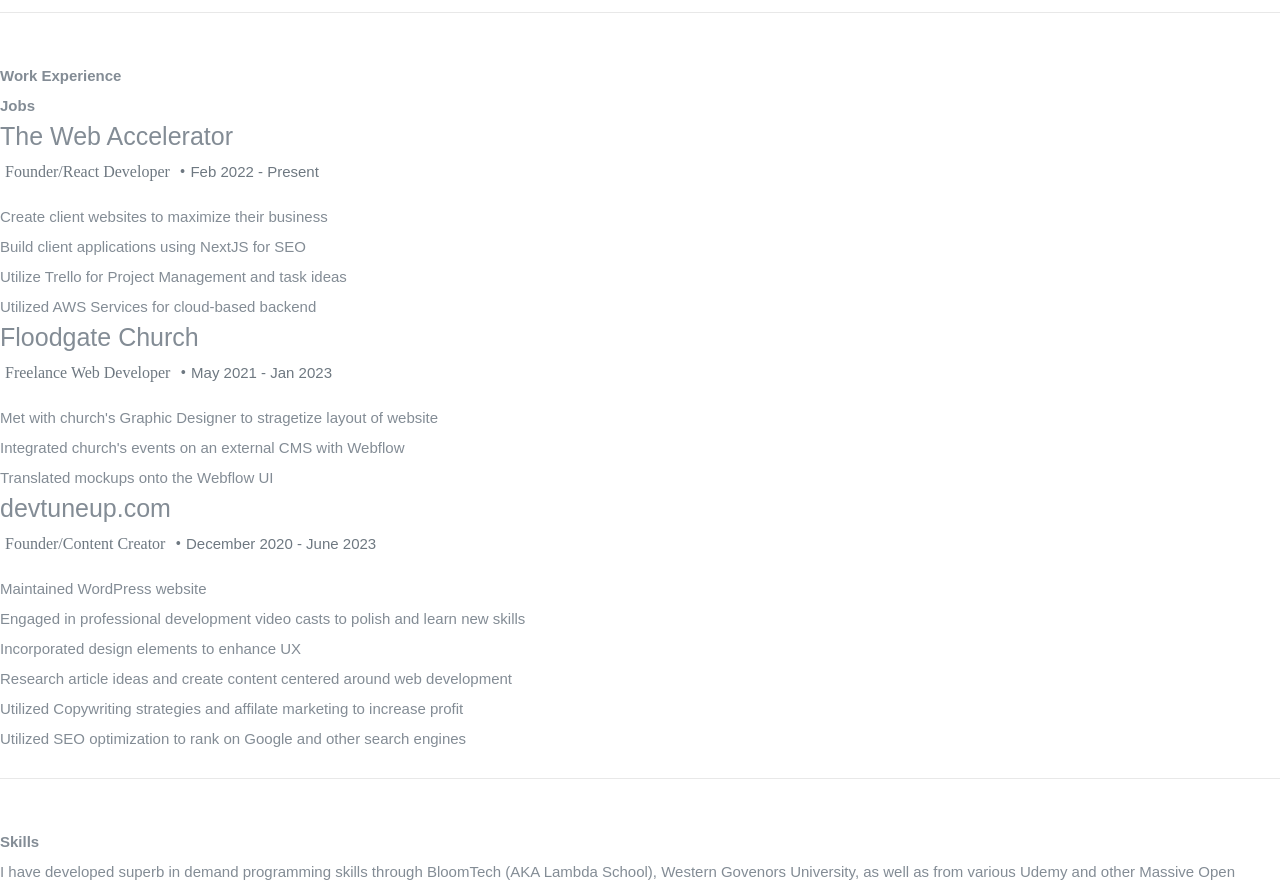
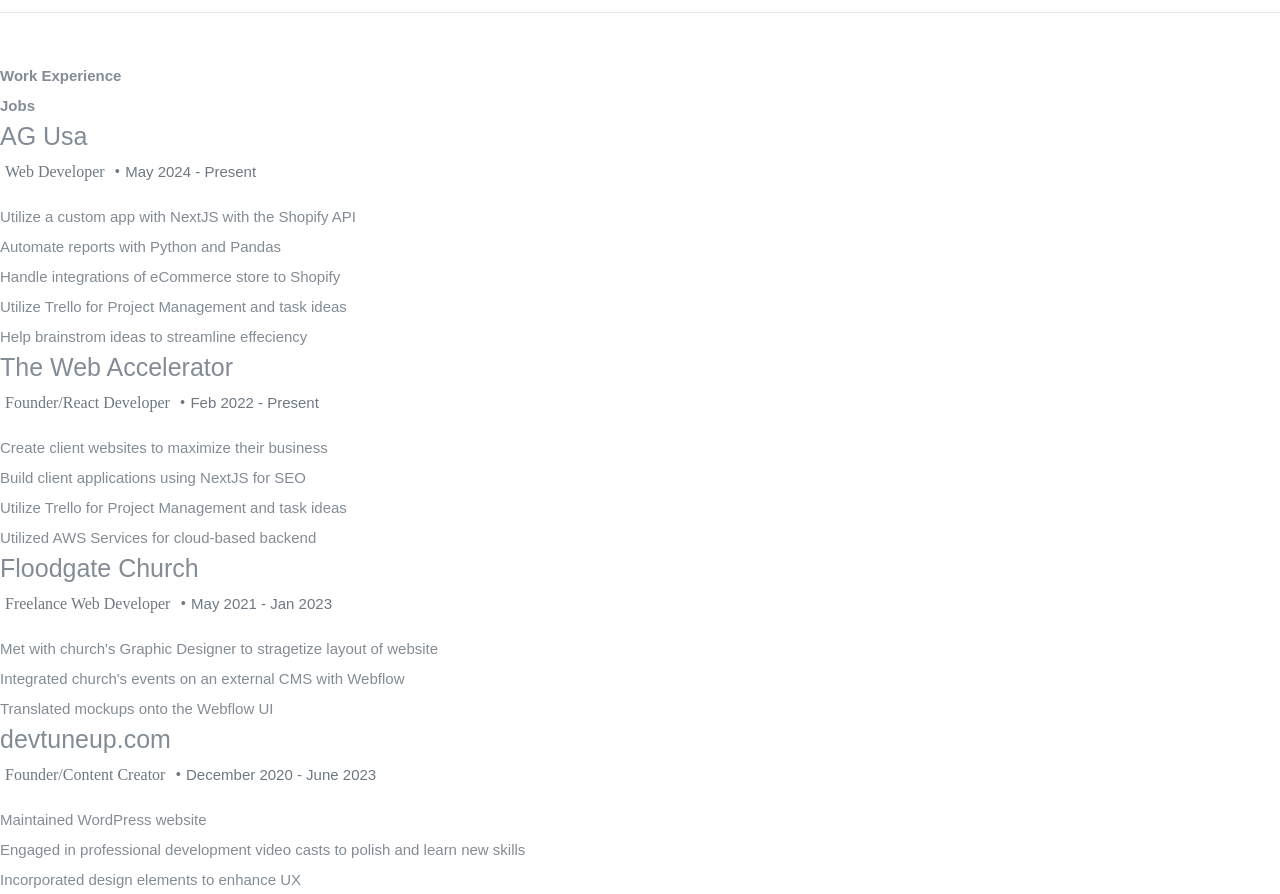
Before and after one commit to devaneyj3/Portfolio-Website, a React (Create React App) app: page / in a window 1280 px wide. Shown: the part 4200-5094 px from the top of the page. Built offline with nearby package versions, Linux system fonts and the light colour scheme.

Commit message:
add AG Usa

```diff
--- a/src/resumeData.js
+++ b/src/resumeData.js
@@ -44,6 +44,18 @@
 			},
 		],
 		work: [
+			{
+				company: "AG Usa",
+				title: "Web Developer",
+				years: "May 2024 - Present",
+				description: [
+					"Utilize a custom app with NextJS with the Shopify API",
+					"Automate reports with Python and Pandas",
+					"Handle integrations of eCommerce store to Shopify",
+					"Utilize Trello for Project Management and task ideas",
+					"Help brainstrom ideas to streamline effeciency",
+				],
+			},
 			{
 				company: "The Web Accelerator",
 				title: "Founder/React Developer",
```
